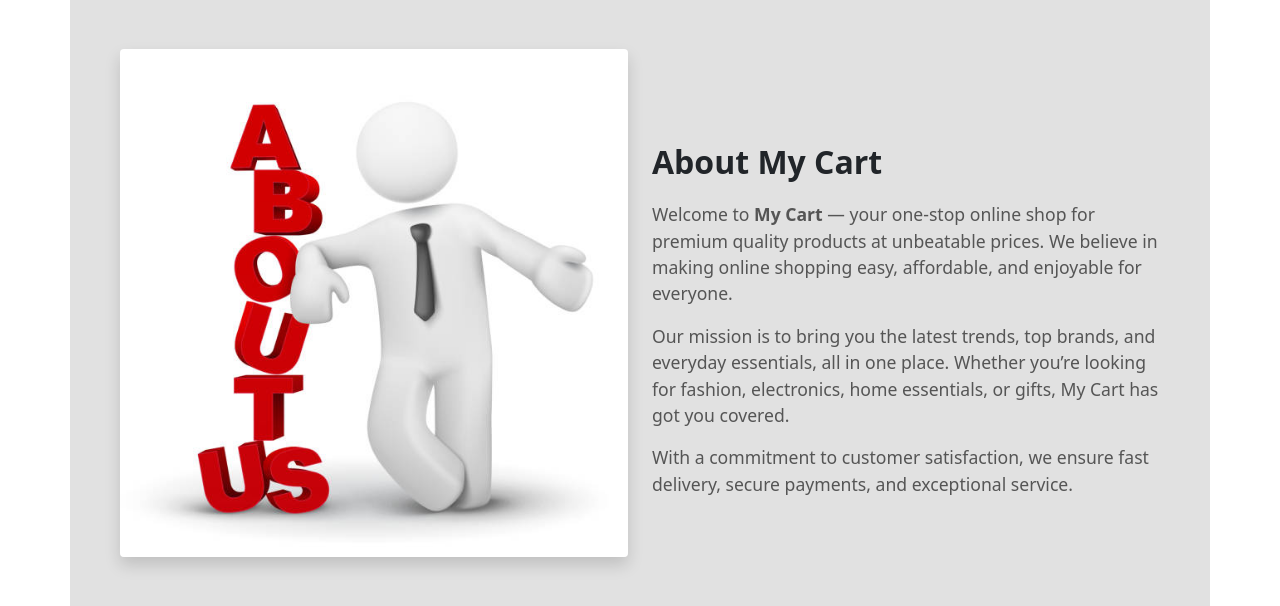
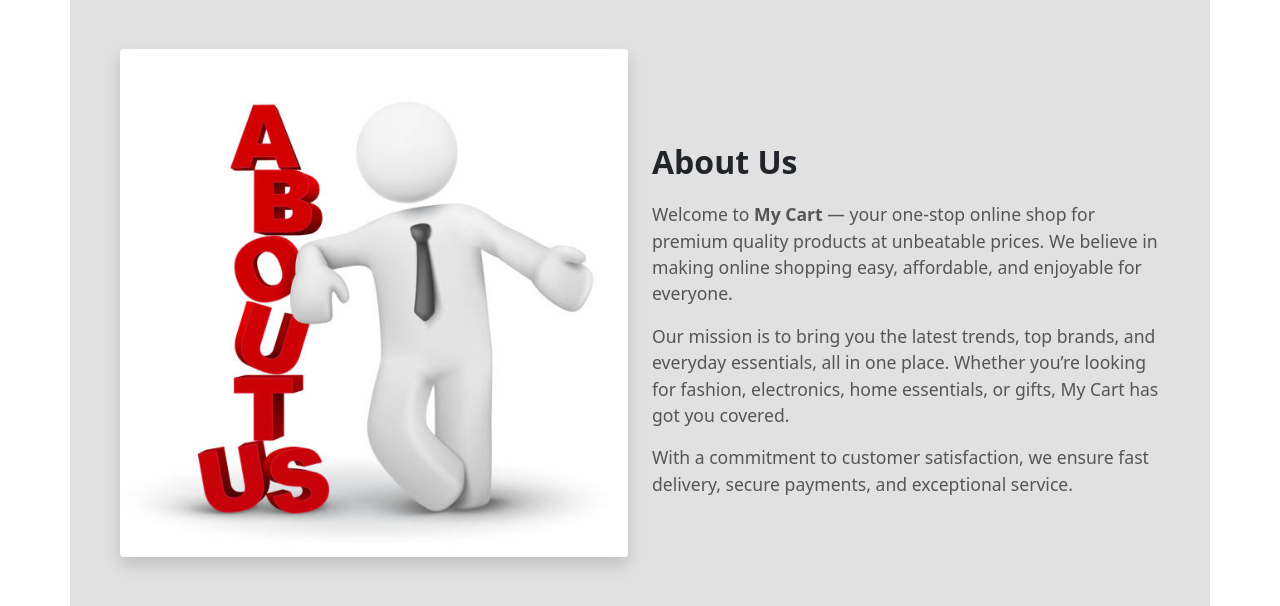
Before and after one commit to VathareVinayak/Cartique, a Django app: page /shop/about/ in a window 1280 px wide. Shown: the part 107-713 px from the top of the page. Run offline with Django 5.2, Linux system fonts and the light colour scheme.

Commit message:
Cart Bugs Fixed In About

```diff
--- a/cartique/shop/templates/shop/about.html
+++ b/cartique/shop/templates/shop/about.html
@@ -31,7 +31,7 @@
             <img src="{% static 'shop/about-us.jpg' %}" alt="About My Cart" class="img-fluid rounded shadow">
         </div>
         <div class="col-md-6">
-            <h2>About My Cart</h2>
+            <h2>About Us </h2>
             <p>
                 Welcome to <strong>My Cart</strong> — your one-stop online shop for premium quality products at unbeatable prices.
                 We believe in making online shopping easy, affordable, and enjoyable for everyone.
@@ -46,4 +46,5 @@
         </div>
     </div>
 </div>
+
 {% endblock %}
--- a/cartique/shop/templates/shop/checkout.html
+++ b/cartique/shop/templates/shop/checkout.html
@@ -70,7 +70,7 @@
         <label for="inputZip" class="form-label">Zip</label>
         <input type="text" class="form-control" id="inputZip" placeholder="Enter Zip..">
     </div>
-        <div class="col-md-2">
+        <div class="col-md-3">
         <label for="inputtel" class="form-label">Phone Number</label>
         <input type="tel" class="form-control" id="inputPhone" placeholder="Enter Phone Number..">
     </div>
```
